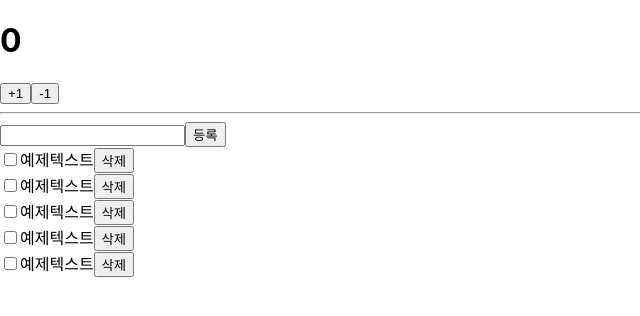
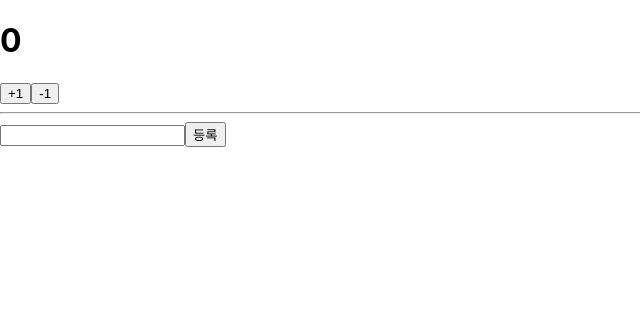
Before and after one commit to solji2/react-redux-tutorial, a React (Create React App) app: page / in a window 1280 px wide. Shown: the top 316 px of the page, without its empty margins (0-640 px from the left). Built offline with nearby package versions, Linux system fonts and the light colour scheme.

Commit message:
20240131 리덕스 리액트 사용

```diff
--- a/src/App.js
+++ b/src/App.js
@@ -1,13 +1,14 @@
 import Counter from "./components/Counter";
 import CounterContainer from "./containers/CounterContainer";
 import Todos from "./components/Todos";
+import TodosContainer from "./containers/TodosContainer";
 
 function App() {
   return (
     <div>
       <CounterContainer />
       <hr />
-      <Todos />
+      <TodosContainer />
     </div>
   );
 }
--- a/src/components/Todos.js
+++ b/src/components/Todos.js
@@ -1,11 +1,24 @@
 import React from "react";
 
 const TodoItem = ({ todo, onToggle, onRemove }) => {
+  console.log("TodoItem TodoItem TodoItem");
+  console.log("todo===>", todo);
   return (
     <div>
-      <input type="checkbox" />
-      <span>예제텍스트</span>
-      <button>삭제</button>
+      <input
+        type="checkbox"
+        onClick={() => onToggle(todo.id)}
+        checked={todo.done}
+        readOnly={true}
+      />
+      <span
+        style={{
+          textDecoration: todo.done ? "line-through" : "none",
+        }}
+      >
+        {todo.text}
+      </span>
+      <button onClick={() => onRemove(todo.id)}>삭제</button>
     </div>
   );
 };
@@ -18,19 +31,31 @@
   onToggle,
   onRemove,
 }) => {
+  debugger;
   const onSubmit = (e) => {
     e.preventDefault();
+    onInsert(input);
+    onChangeInput(""); //등록한 후 인풋 초기화
   };
+
+  const onChange = (e) => onChangeInput(e.target.value);
+
   return (
     <div>
-      <form onSubmit={onSubmit}></form>
-      <input />
-      <button type="submit">등록</button>
-      <TodoItem />
-      <TodoItem />
-      <TodoItem />
-      <TodoItem />
-      <TodoItem />
+      <form onSubmit={onSubmit}>
+        <input value={input} onChange={onChange} />
+        <button type="submit">등록</button>
+      </form>
+      <div>
+        {todos.map((todo) => {
+          <TodoItem
+            todo={todo}
+            key={todo.id}
+            onToggle={onToggle}
+            onRemove={onRemove}
+          />;
+        })}
+      </div>
     </div>
   );
 };
--- /dev/null
+++ b/src/containers/TodosContainer.js
@@ -0,0 +1,38 @@
+import React from "react";
+import Todos from "../components/Todos";
+import { changeinput, insert, toggle, remove } from "../modules/todos"; //todos모듈에서 작성했던 액션함수와 상태안에 있던 값을 컴포넌트의 props로 전달받음
+import { connect } from "react-redux";
+
+const TodosContainer = ({
+  input,
+  todos,
+  changeinput,
+  insert,
+  toggle,
+  remove,
+}) => {
+  return (
+    <Todos
+      input={input}
+      todos={todos}
+      onChangeInput={changeinput}
+      onInsert={insert}
+      onToggle={toggle}
+      onRemove={remove}
+    />
+  );
+};
+
+export default connect(
+  //비구조화 할당을 통해 todos분리하여 state,todos,input 대신 todos,input을 사용
+  ({ todos }) => ({
+    input: todos.input,
+    todos: todos.todos,
+  }),
+  {
+    changeinput,
+    insert,
+    toggle,
+    remove,
+  }
+)(TodosContainer);
```
